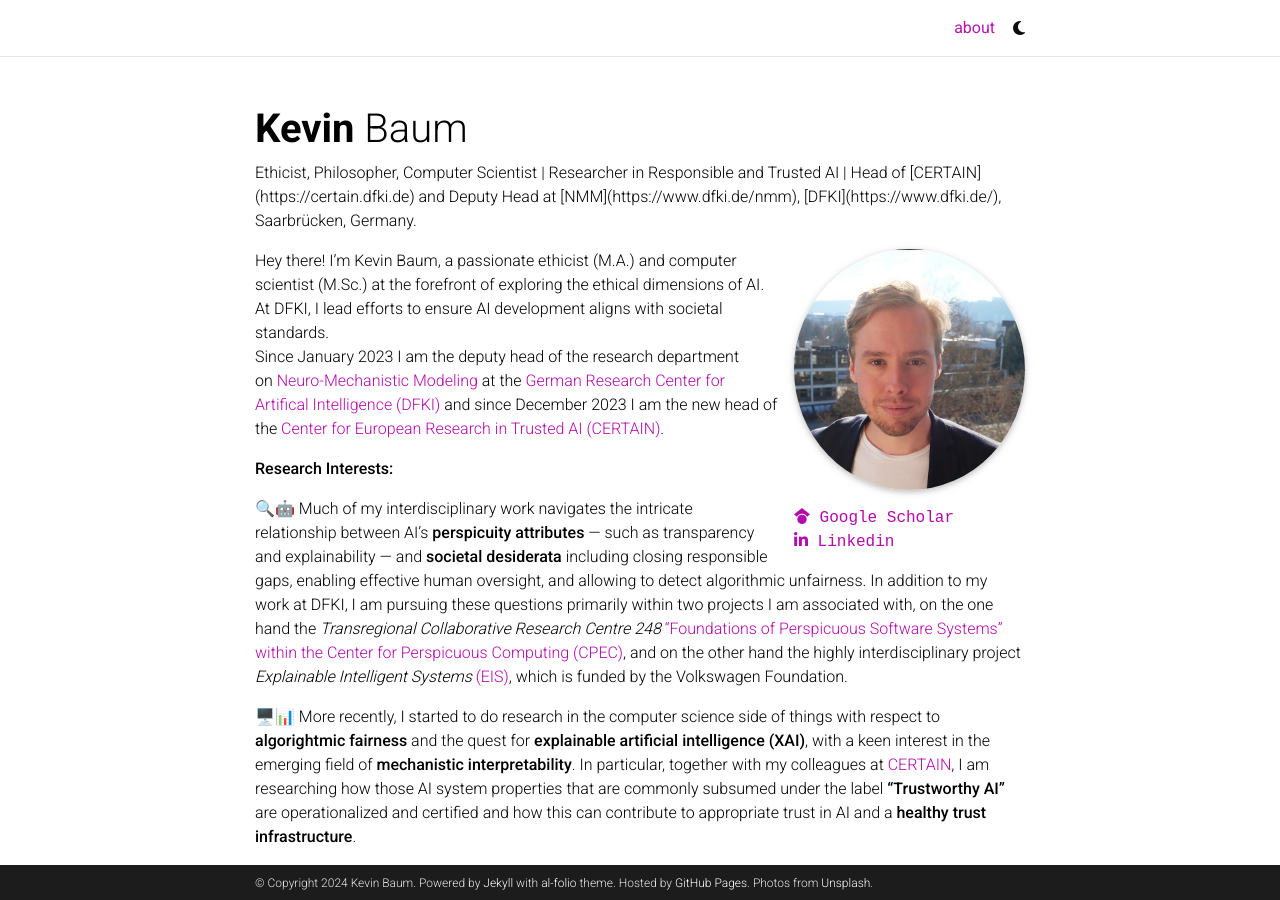
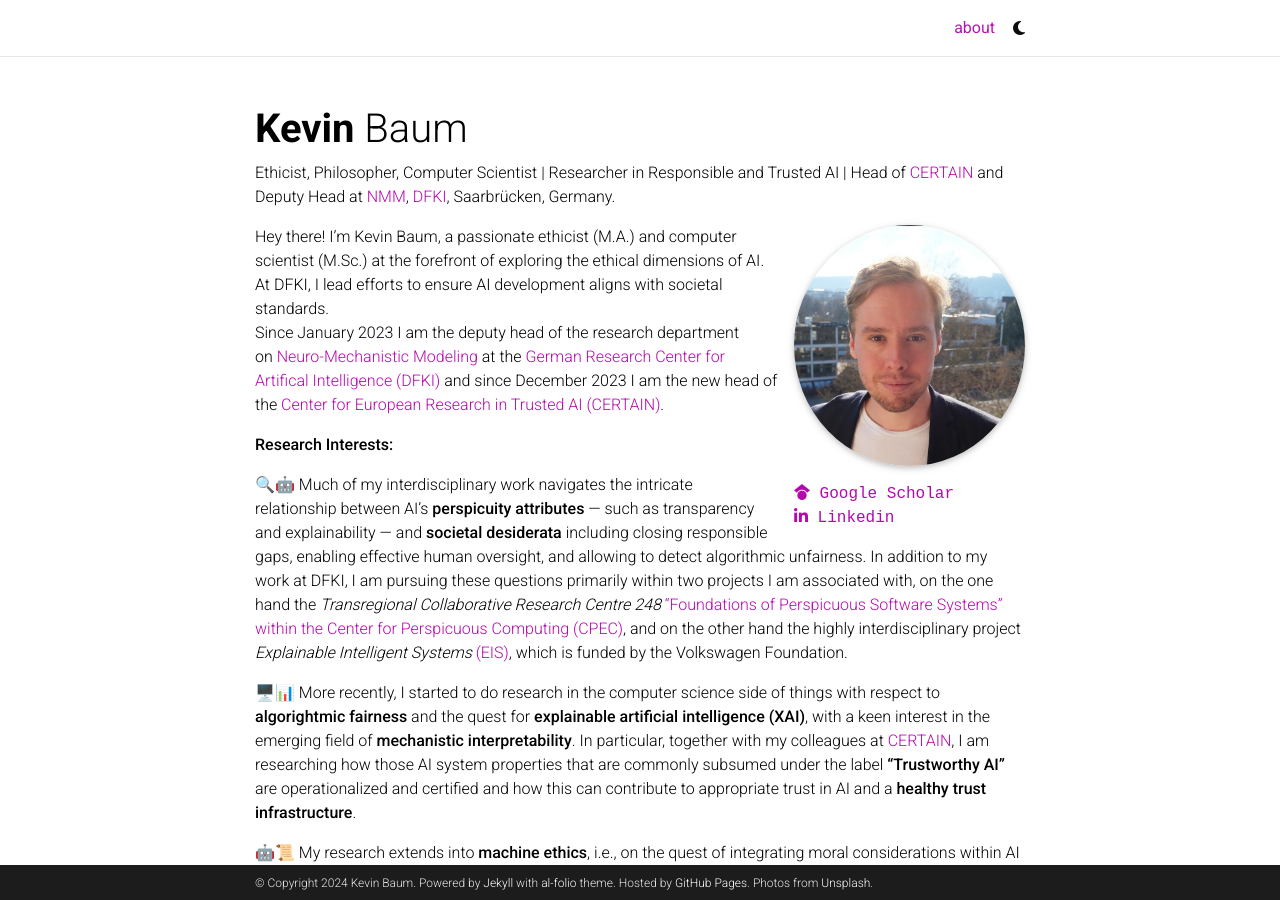
Before and after one commit to kcarbor/kcarbor.github.io, a Jekyll site: the page built from _pages/about.md, in a window 1280 px wide and 900 px high. Built offline with Jekyll 4.4.1, drawn with Linux system fonts in a browser that asks for light colours; nearby versions of some CDN libraries; full-size pictures stand in for the smaller copies a plugin makes; comment, search, counter and statistics services are not loaded; a style sheet for code colours, icons or effects is not loaded; some of the changed lines change nothing that is shown.

Commit message:
Trying to get links work in subheading

```diff
--- a/_pages/about.md
+++ b/_pages/about.md
@@ -2,7 +2,7 @@
 layout: about
 title: about
 permalink: /
-subtitle:  Ethicist, Philosopher, Computer Scientist | Researcher in Responsible and Trusted AI | Head of [CERTAIN](https://certain.dfki.de) and Deputy Head at [NMM](https://www.dfki.de/nmm), [DFKI](https://www.dfki.de/), Saarbrücken, Germany.
+subtitle:  Ethicist, Philosopher, Computer Scientist | Researcher in Responsible and Trusted AI | Head of <a href='https://certain.dfki.de'>CERTAIN</a> and Deputy Head at <a href='https://www.dfki.de/nmm'>NMM</a>, <a href='https://www.dfki.de'>DFKI</a>, Saarbrücken, Germany.
 
 #head of the <a href='https://certain.dfki.de'>Center for European Research in Trusted AI (CERTAIN)</a> and deputy head at the reserach department for <a href='https://www.dfki.de/nmm'>Neuro-Mechanistic Modeling (NMM)</a> at <a href='https://www.dfki.de/web'>German Research Center for Artificial Intelligence (DFKI)</a>. Saarbrücken. Germany.
 
```
